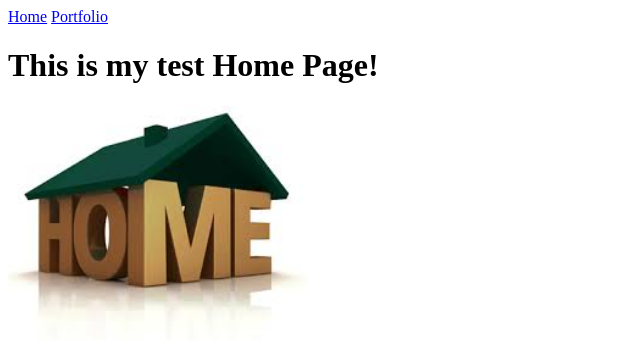
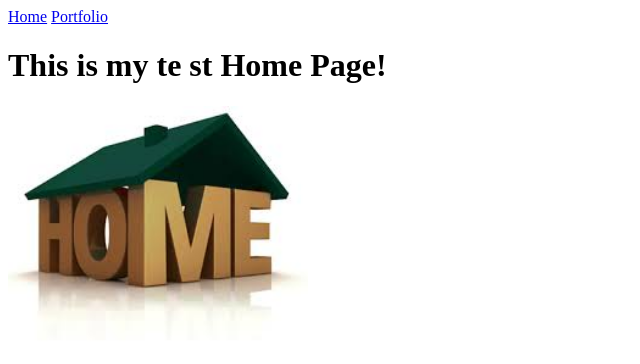
Before and after one commit to amartinez933/amartinez933, a plain HTML site: page my_website/index.html in a window 1280 px wide. Shown: the whole page, without its empty margins (0-640 px from the left). Drawn offline with Linux system fonts and the light colour scheme.

Commit message:
Initial commit

```diff
--- a/my_website/index.html
+++ b/my_website/index.html
@@ -7,7 +7,7 @@
   <body>
     <a href="index.html">Home</a>
     <a href="portfolio.html">Portfolio</a>
-    <h1>This is my test Home Page!</h1>
+    <h1>This is my te st Home Page!</h1>
     <img src="images/home.jpg" height="250">
   </body>
 </html>
```
